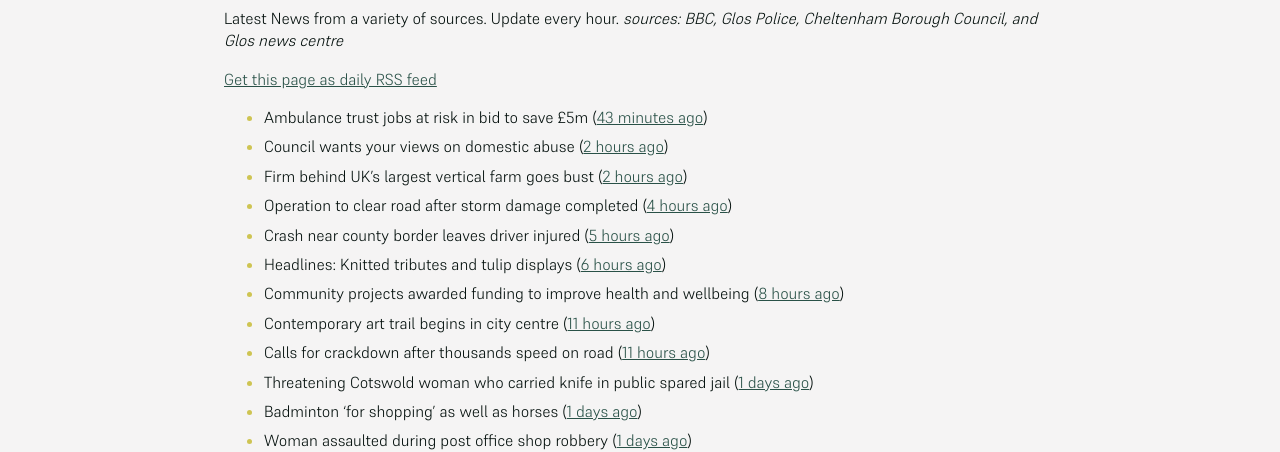
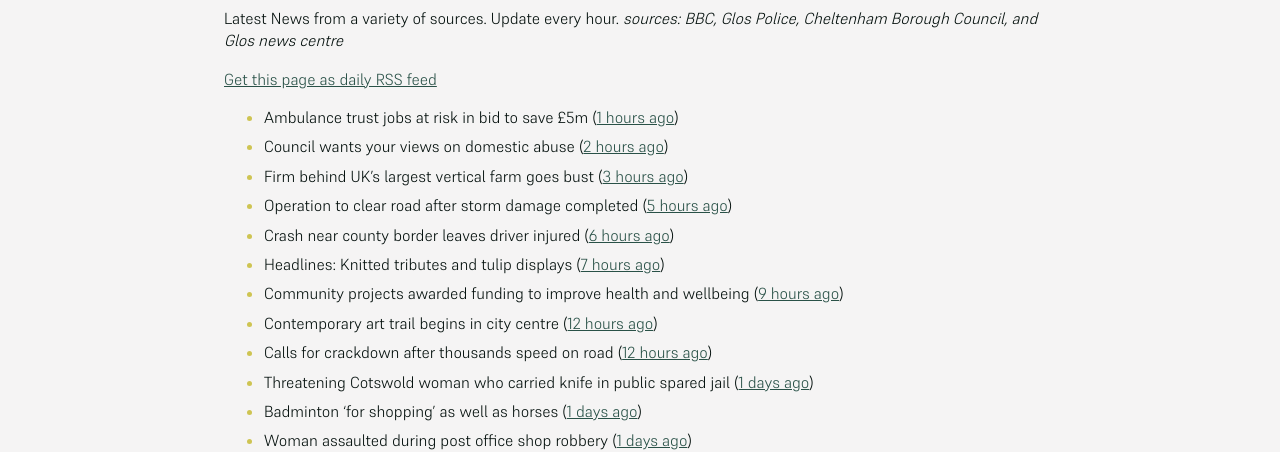
Before and after one commit to mat-0/cheltenham-open-data, a Jekyll site: the page built from _pages/news.md, in a window 1280 px wide. Shown: the part 266-718 px from the top of the page. Built offline with Jekyll 4.4.1, drawn with Linux system fonts in a browser that asks for light colours.

Commit message:
Updated 2025-05-07 17:58:05

```diff
--- a/_pages/news.md
+++ b/_pages/news.md
@@ -12,15 +12,15 @@ _sources: BBC, Glos Police, Cheltenham Borough Council, and Glos news centre_
 [Get this page as daily RSS feed](/daily.rss)
 
 <!-- news_marker starts -->
-- Ambulance trust jobs at risk in bid to save £5m ([43 minutes ago](https://www.bbc.com/news/articles/c078721k50xo))
+- Ambulance trust jobs at risk in bid to save £5m ([1 hours ago](https://www.bbc.com/news/articles/c078721k50xo))
 - Council wants your views on domestic abuse ([2 hours ago](https://gloucesternewscentre.co.uk/council-wants-your-views-on-domestic-abuse/))
-- Firm behind UK's largest vertical farm goes bust ([2 hours ago](https://www.bbc.com/news/articles/c9qwq5245zvo))
-- Operation to clear road after storm damage completed ([4 hours ago](https://www.bbc.com/news/articles/cp91d93kv7vo))
-- Crash near county border leaves driver injured ([5 hours ago](https://www.bbc.com/news/articles/cd7v7z98xvwo))
-- Headlines: Knitted tributes and tulip displays ([6 hours ago](https://www.bbc.com/news/articles/cvg7gd25ev2o))
-- Community projects awarded funding to improve health and wellbeing ([8 hours ago](https://www.cheltenham.gov.uk/news/article/3006/community_projects_awarded_funding_to_improve_health_and_wellbeing))
-- Contemporary art trail begins in city centre ([11 hours ago](https://www.bbc.com/news/articles/cdrg7pjg8pvo))
-- Calls for crackdown after thousands speed on road ([11 hours ago](https://www.bbc.com/news/articles/cj454v1qzrxo))
+- Firm behind UK's largest vertical farm goes bust ([3 hours ago](https://www.bbc.com/news/articles/c9qwq5245zvo))
+- Operation to clear road after storm damage completed ([5 hours ago](https://www.bbc.com/news/articles/cp91d93kv7vo))
+- Crash near county border leaves driver injured ([6 hours ago](https://www.bbc.com/news/articles/cd7v7z98xvwo))
+- Headlines: Knitted tributes and tulip displays ([7 hours ago](https://www.bbc.com/news/articles/cvg7gd25ev2o))
+- Community projects awarded funding to improve health and wellbeing ([9 hours ago](https://www.cheltenham.gov.uk/news/article/3006/community_projects_awarded_funding_to_improve_health_and_wellbeing))
+- Contemporary art trail begins in city centre ([12 hours ago](https://www.bbc.com/news/articles/cdrg7pjg8pvo))
+- Calls for crackdown after thousands speed on road ([12 hours ago](https://www.bbc.com/news/articles/cj454v1qzrxo))
 - Threatening Cotswold woman who carried knife in public spared jail ([1 days ago](https://gloucesternewscentre.co.uk/threatening-cotswold-woman-who-carried-knife-in-public-spared-jail/))
 - Badminton 'for shopping' as well as horses ([1 days ago](https://www.bbc.com/news/articles/cqx4nl0w8x4o))
 - Woman assaulted during post office shop robbery ([1 days ago](https://www.bbc.com/news/articles/cj454xw4qryo))
```
Also changed, not shown: _data/flood.json (+5 -69 lines), _pages/fix-my-street.md (+5 -5 lines), index.md (+5 -5 lines).
